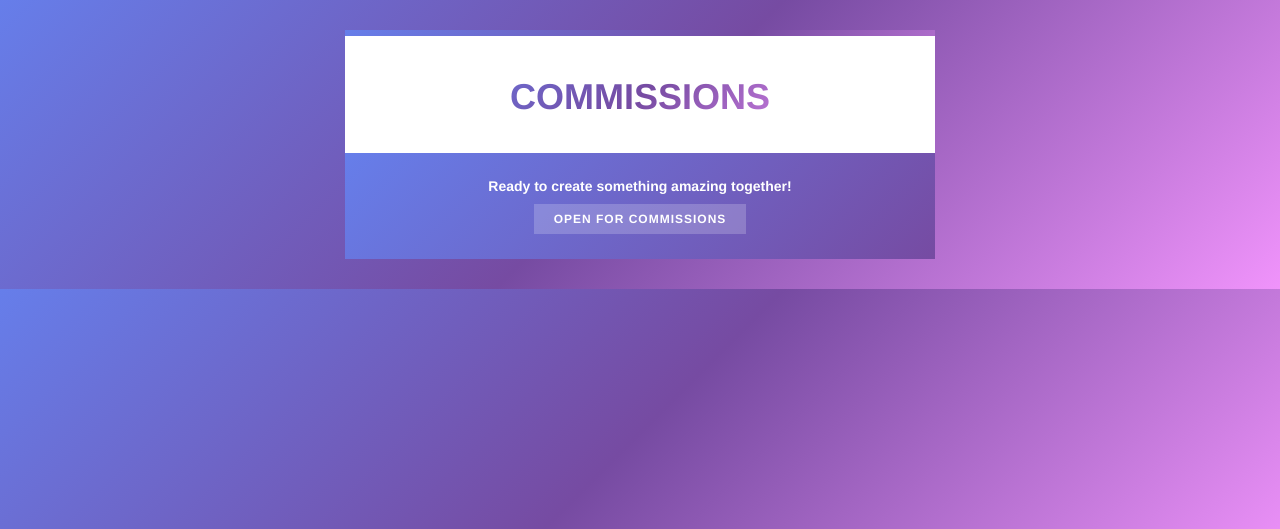
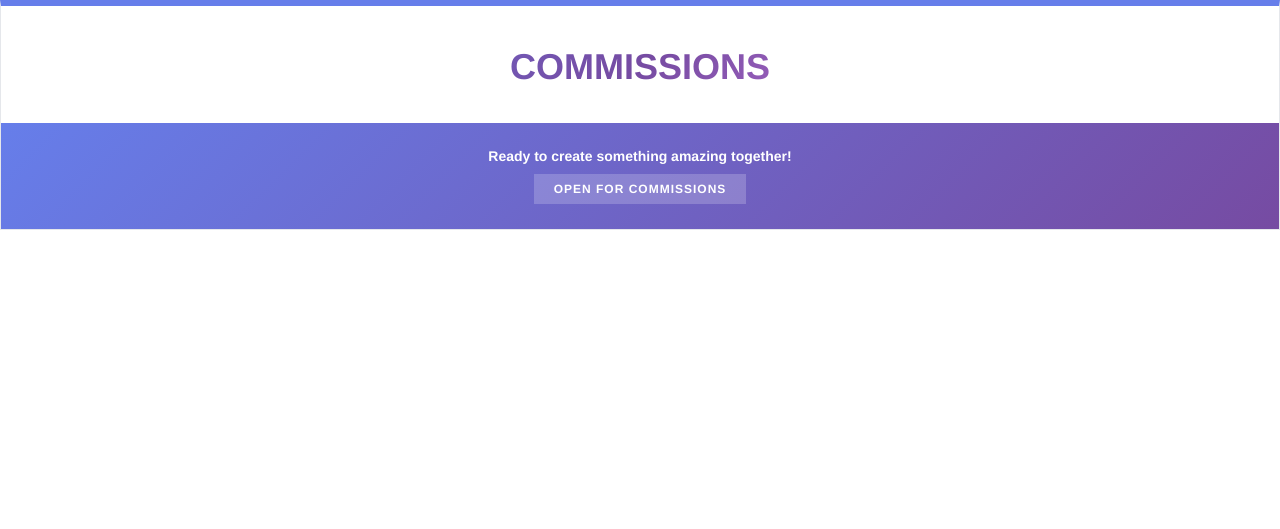
Before and after one commit to Cyanifyde/discbot.py3, a Python web app: template templates/renders/rate_card_colorful.html in a window 1280 px wide. Shown: the top 529 px of the page. Run offline with Jinja, Linux system fonts and the light colour scheme; the template is opened without the code that fills it, so the values that code supplies are empty.

Commit message:
feat: update rate card styling for improved readability and consistency

```diff
--- a/templates/renders/rate_card_colorful.html
+++ b/templates/renders/rate_card_colorful.html
@@ -6,7 +6,7 @@
     <title>Rate Card - Colorful</title>
     <style>
         @page {
-            size: 650px 850px;
+            size: auto;
             margin: 0;
         }
         * {
@@ -16,19 +16,15 @@
         }
         body {
             font-family: 'Helvetica Neue', Arial, sans-serif;
-            background: linear-gradient(135deg, #667eea 0%, #764ba2 50%, #f093fb 100%);
-            padding: 30px;
-            min-height: 100%;
+            background: #ffffff;
         }
         .rate-card {
             background: #ffffff;
             padding: 40px;
-            max-width: 590px;
-            margin: 0 auto;
-            border-top: 6px solid transparent;
-            background-image: linear-gradient(white, white), linear-gradient(135deg, #667eea, #764ba2, #f093fb);
-            background-origin: border-box;
-            background-clip: padding-box, border-box;
+            border-top: 6px solid #667eea;
+            border-left: 1px solid #e5e7eb;
+            border-right: 1px solid #e5e7eb;
+            border-bottom: 1px solid #e5e7eb;
         }
         .header {
             text-align: center;
```
Also changed, not shown: services/render_service.py (+16 -7 lines), templates/renders/rate_card_detailed.html (+5 -6 lines), templates/renders/rate_card_minimal.html (+4 -4 lines), templates/renders/rate_card_professional.html (+3 -6 lines).
